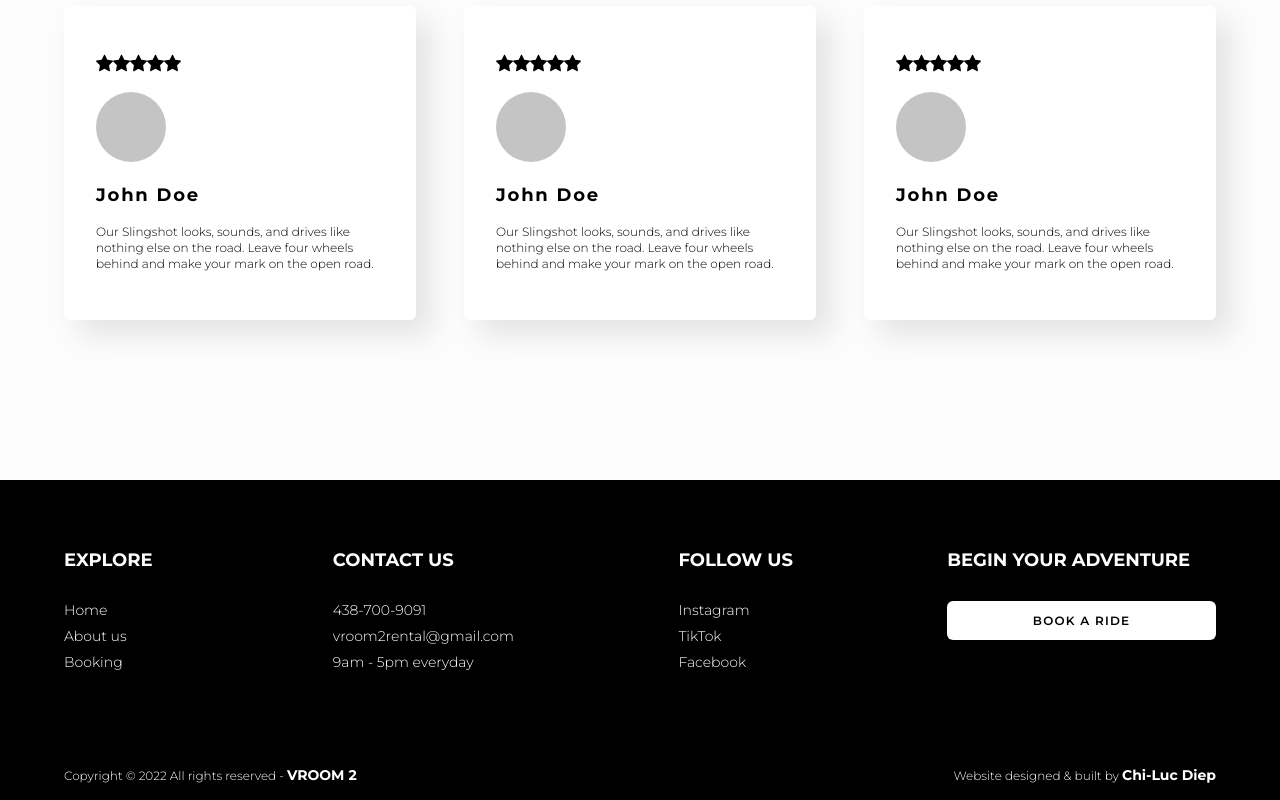
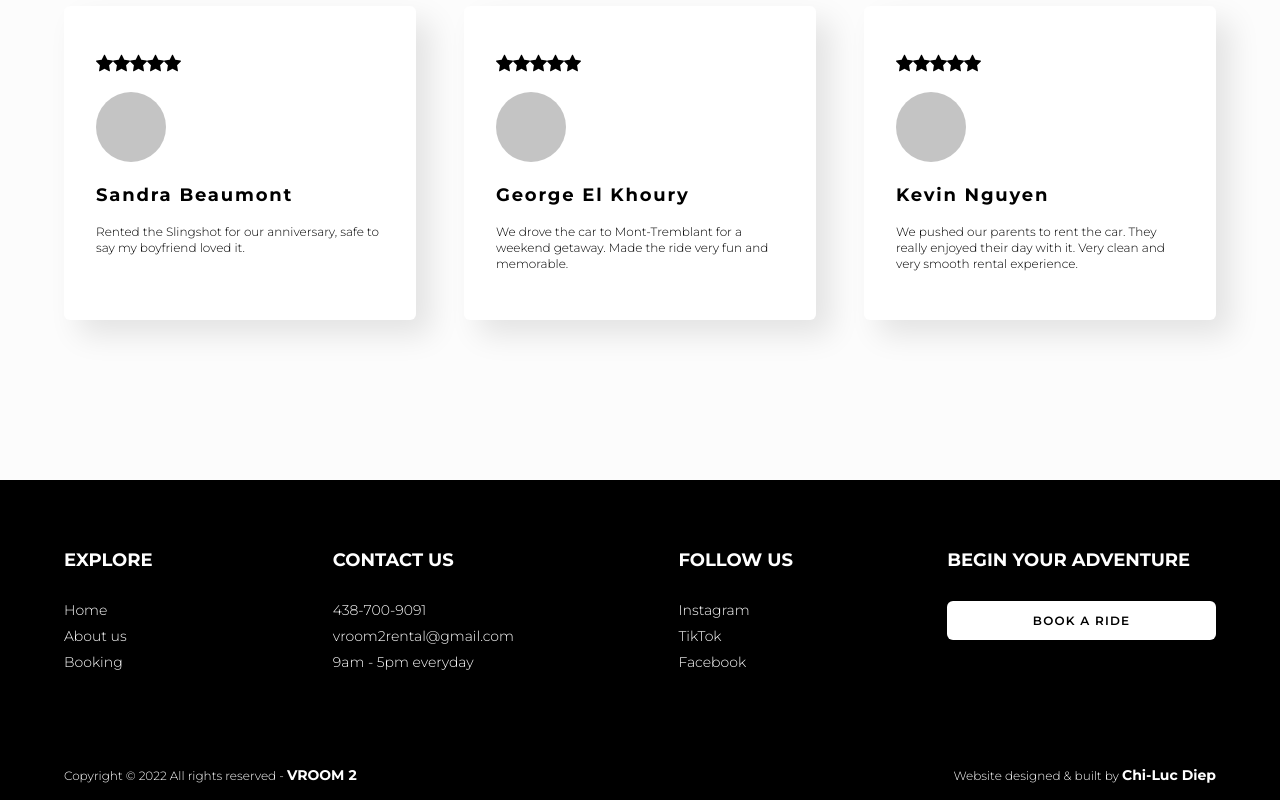
Before and after one commit to chilucdiep/vroom2, a Next.js app: page / in a window 1280 px wide. Shown: the part 2509-3309 px from the top of the page. Built offline with nearby package versions, Linux system fonts and the light colour scheme.

Commit message:
Content changes

```diff
--- a/components/Home/Reviews.tsx
+++ b/components/Home/Reviews.tsx
@@ -12,16 +12,16 @@ export default function Reviews() {
       </h1>
       <div className={styles.Cards}>
         <Card
-          name="John Doe"
-          review="Our Slingshot looks, sounds, and drives like nothing else on the road. Leave four wheels behind and make your mark on the open road."
+          name="Sandra Beaumont"
+          review="Rented the Slingshot for our anniversary, safe to say my boyfriend loved it."
         />
         <Card
-          name="John Doe"
-          review="Our Slingshot looks, sounds, and drives like nothing else on the road. Leave four wheels behind and make your mark on the open road."
+          name="George El Khoury"
+          review="We drove the car to Mont-Tremblant for a weekend getaway. Made the ride very fun and memorable."
         />
         <Card
-          name="John Doe"
-          review="Our Slingshot looks, sounds, and drives like nothing else on the road. Leave four wheels behind and make your mark on the open road."
+          name="Kevin Nguyen"
+          review="We pushed our parents to rent the car. They really enjoyed their day with it. Very clean and very smooth rental experience."
         />
       </div>
     </section>
```
